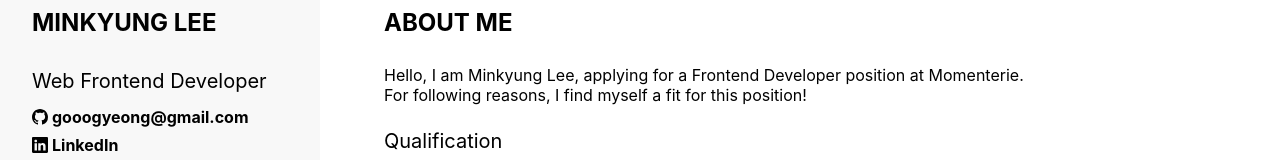
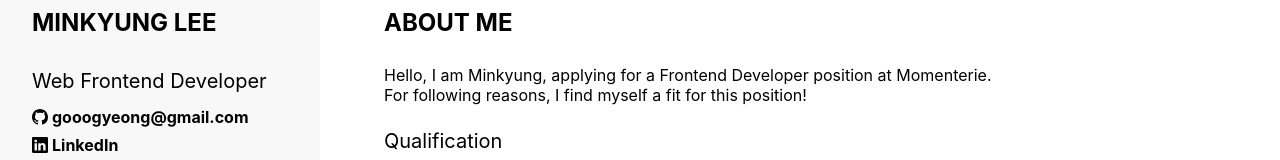
Before and after one commit to gooogyeong/project-resume, a Next.js app: page / in a window 1280 px wide. Shown: the top 160 px of the page. Built offline with nearby package versions, Linux system fonts and the light colour scheme.

Commit message:
chore: removed family name from intro

```diff
--- a/pages/index.js
+++ b/pages/index.js
@@ -18,7 +18,7 @@ function Resume () {
         <div>
           <div className="title">About me</div>
           <div>
-            <div style={{ fontSize: '1.6rem', 'marginBottom': '2rem' }}>Hello, I am Minkyung Lee, applying for a Frontend Developer position at
+            <div style={{ fontSize: '1.6rem', 'marginBottom': '2rem' }}>Hello, I am Minkyung, applying for a Frontend Developer position at
               Momenterie.<br/>
               For following reasons, I find myself a fit for this position!
             </div>
```
